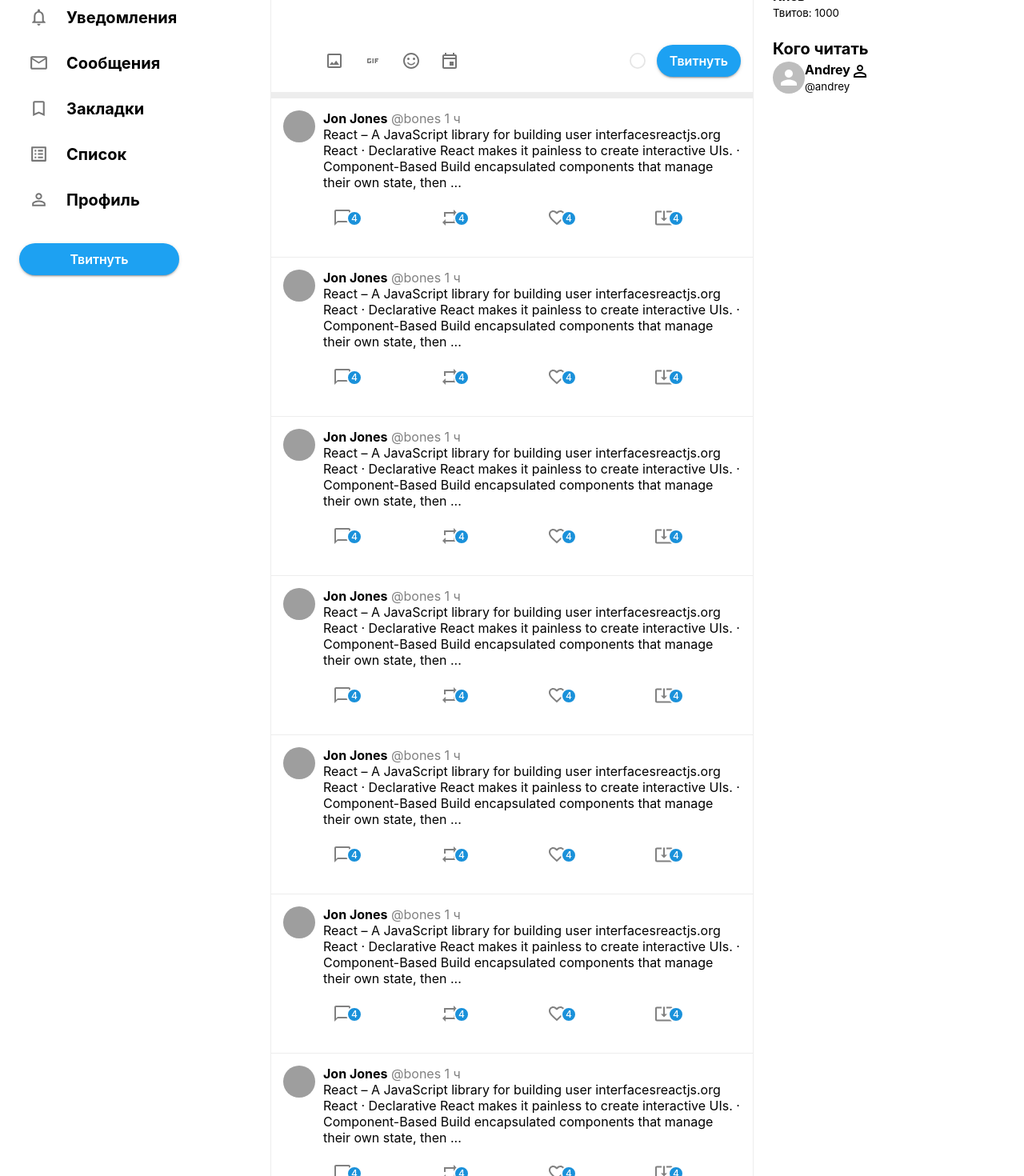
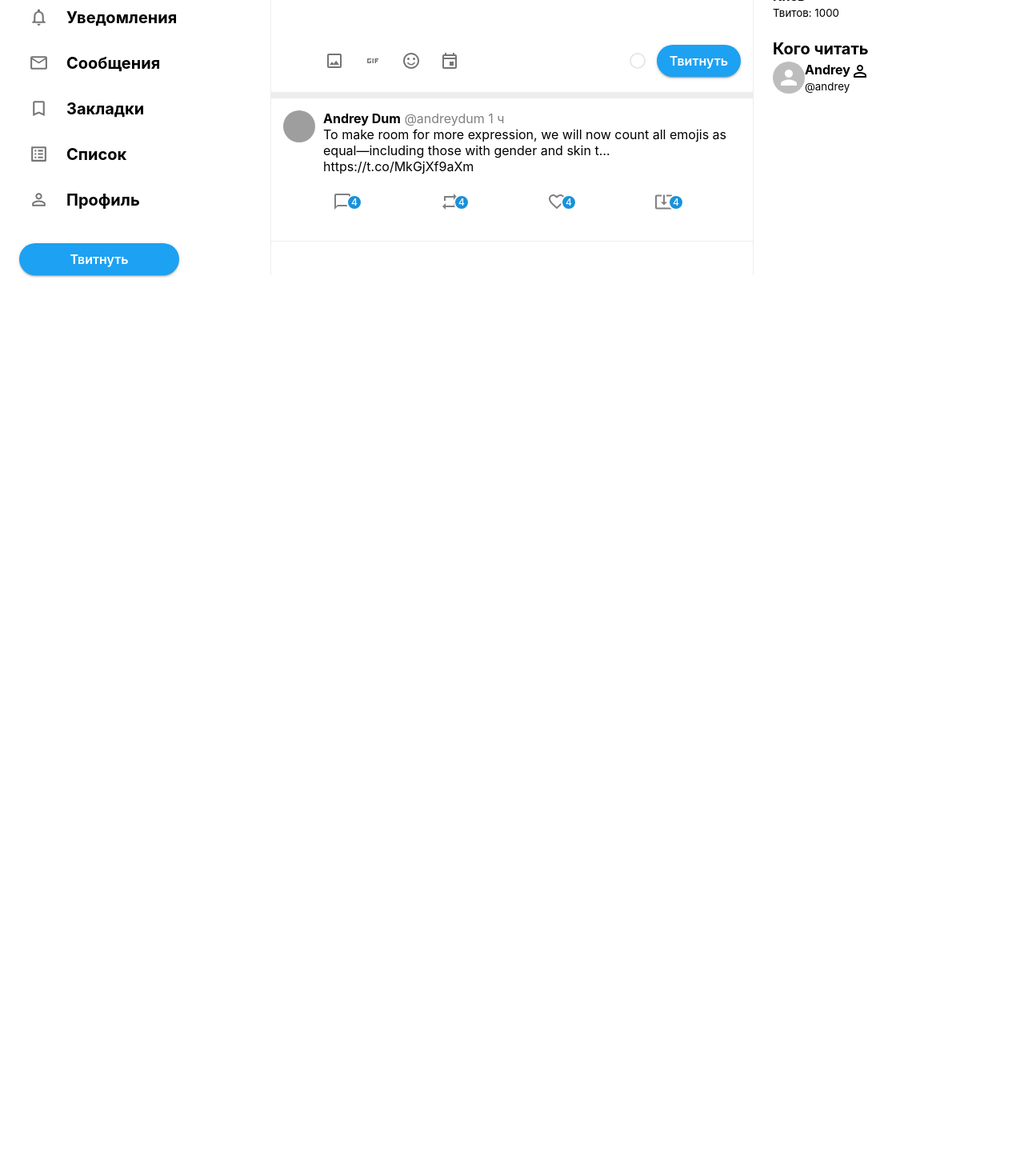
Before and after one commit to andrey-dum/twitter-ts, a React (Create React App) app: page / in a window 1280 px wide. Shown: the part 120-1590 px from the top of the page at 80% size. After the commit the page ends 800 px from the top, so only its background shows below. Built offline with nearby package versions, Linux system fonts and the light colour scheme; grey boxes are pictures that could not be loaded.

Commit message:
tweetsSaga. fetchtweets, isLoading

```diff
--- /dev/null
+++ b/public/tweets.json
@@ -0,0 +1,12 @@
+[
+    {
+        "created_at": "Wed Oct 10 20:19:24 +0000 2018",
+        "_id": 1050118621198921728,
+        "text": "To make room for more expression, we will now count all emojis as equal—including those with gender‍‍‍ ‍‍and skin t… https://t.co/MkGjXf9aXm",
+        "user": {
+            "fullname": "Andrey Dum",
+            "username": "andreydum",
+            "avatarUrl": "https://api.time.com/wp-content/uploads/2015/01/jon-jones.jpg"
+        }
+    }
+]
--- a/src/components/SearchTextField.tsx
+++ b/src/components/SearchTextField.tsx
@@ -1,5 +1,4 @@
 import { InputBase, withStyles } from '@material-ui/core';
-import React from 'react'
 
 
 export const SearchtextField = withStyles((theme) => ({
--- a/src/pages/Home/Home.tsx
+++ b/src/pages/Home/Home.tsx
@@ -4,7 +4,7 @@ import Grid from '@material-ui/core/Grid';
 import PermIdentityIcon from '@material-ui/icons/PermIdentity';
 import SearchIcon from '@material-ui/icons/Search';
 
-import { Avatar, Typography } from '@material-ui/core';
+import { Avatar, CircularProgress, Typography } from '@material-ui/core';
 import { Tweet } from '../../components/Tweet';
 import { SidebarMenu } from '../../components/SidebarMenu';
 
@@ -12,16 +12,29 @@ import { TweetBox } from '../../components/TweetBox';
 import { useHomeStyles } from './theme';
 import { SearchtextField } from '../../components/SearchTextField';
 
+import { useDispatch, useSelector } from 'react-redux'
+import { fetchTweets } from '../../store/tweets/actionCreators';
+import { selectTweetsLoading, selectTweetsItems } from '../../store/tweets/selectors';
+
 
 
 export const Home: React.FC = (): React.ReactElement => {
     const classes = useHomeStyles();
 
+    const dispatch = useDispatch()
+    const tweets = useSelector(selectTweetsItems)
+    const isLoading = useSelector(selectTweetsLoading)
+
+
+    React.useEffect(() => {
+        dispatch(fetchTweets());
+    }, [dispatch])
+
+
     return (
         <Container className={classes.wrapper} maxWidth="lg">
             <Grid container spacing={3}>
                 <Grid item xs={3}>
-
 
                     <SidebarMenu classes={classes} />
 
@@ -32,90 +45,18 @@ export const Home: React.FC = (): React.ReactElement => {
                         <TweetBox classes={classes} />
                         <div className={classes.tweetBoxDivider} />
 
-                        <Tweet
-                            classes={classes}
-                            text={
-                                `React – A JavaScript library for building user interfacesreactjs.org
-                                React · Declarative React makes it painless to create interactive UIs. · Component-Based Build encapsulated components that manage their own state, then ...`
-                            }
-                            user={{
-                                fullname: 'Jon Jones',
-                                username: 'bones',
-                                avatarUrl: 'https://api.time.com/wp-content/uploads/2015/01/jon-jones.jpg'
-                            }}
+                        { isLoading
+                            ? <div style={{textAlign: 'center', marginTop: '40px'}}><CircularProgress /></div>
+                            : tweets && tweets.map(tweet => (
+                            <Tweet
+                                key={tweet._id}
+                                classes={classes}
+                                text={tweet.text}
+                            user={tweet.user}
                         />
-                        <Tweet
-                            classes={classes}
-                            text={
-                                `React – A JavaScript library for building user interfacesreactjs.org
-                                React · Declarative React makes it painless to create interactive UIs. · Component-Based Build encapsulated components that manage their own state, then ...`
-                            }
-                            user={{
-                                fullname: 'Jon Jones',
-                                username: 'bones',
-                                avatarUrl: 'https://api.time.com/wp-content/uploads/2015/01/jon-jones.jpg'
-                            }}
-                        />
-                        <Tweet
-                            classes={classes}
-                            text={
-                                `React – A JavaScript library for building user interfacesreactjs.org
-                                React · Declarative React makes it painless to create interactive UIs. · Component-Based Build encapsulated components that manage their own state, then ...`
-                            }
-                            user={{
-                                fullname: 'Jon Jones',
-                                username: 'bones',
-                                avatarUrl: 'https://api.time.com/wp-content/uploads/2015/01/jon-jones.jpg'
-                            }}
-                        />
-                        <Tweet
-                            classes={classes}
-                            text={
-                                `React – A JavaScript library for building user interfacesreactjs.org
-                                React · Declarative React makes it painless to create interactive UIs. · Component-Based Build encapsulated components that manage their own state, then ...`
-                            }
-                            user={{
-                                fullname: 'Jon Jones',
-                                username: 'bones',
-                                avatarUrl: 'https://api.time.com/wp-content/uploads/2015/01/jon-jones.jpg'
-                            }}
-                        />
-                        <Tweet
-                            classes={classes}
-                            text={
-                                `React – A JavaScript library for building user interfacesreactjs.org
-                                React · Declarative React makes it painless to create interactive UIs. · Component-Based Build encapsulated components that manage their own state, then ...`
-                            }
-                            user={{
-                                fullname: 'Jon Jones',
-                                username: 'bones',
-                                avatarUrl: 'https://api.time.com/wp-content/uploads/2015/01/jon-jones.jpg'
-                            }}
-                        />
-                        <Tweet
-                            classes={classes}
-                            text={
-                                `React – A JavaScript library for building user interfacesreactjs.org
-                                React · Declarative React makes it painless to create interactive UIs. · Component-Based Build encapsulated components that manage their own state, then ...`
-                            }
-                            user={{
-                                fullname: 'Jon Jones',
-                                username: 'bones',
-                                avatarUrl: 'https://api.time.com/wp-content/uploads/2015/01/jon-jones.jpg'
-                            }}
-                        />
-                        <Tweet
-                            classes={classes}
-                            text={
-                                `React – A JavaScript library for building user interfacesreactjs.org
-                                React · Declarative React makes it painless to create interactive UIs. · Component-Based Build encapsulated components that manage their own state, then ...`
-                            }
-                            user={{
-                                fullname: 'Jon Jones',
-                                username: 'bones',
-                                avatarUrl: 'https://api.time.com/wp-content/uploads/2015/01/jon-jones.jpg'
-                            }}
-                        />
+                        ))}
+
+
                     </div>
                 </Grid>
                 <Grid item xs={3}>
--- /dev/null
+++ b/src/services/api/tweetsApi.ts
@@ -0,0 +1,11 @@
+import { TweetsState } from './../../store/tweets/state';
+import axios from 'axios'
+
+
+
+
+export const tweetsApi = {
+    fetchTweets(): Promise<TweetsState['items']> {
+        return axios.get('http://localhost:3000/tweets.json').then(({data}) => data)
+    }
+}
--- a/src/store/store.ts
+++ b/src/store/store.ts
@@ -1,3 +1,4 @@
+import { TweetsState } from './tweets/state';
 import { createStore, compose, applyMiddleware } from 'redux'
 import { rootReducer } from './index';
 import createSagaMiddleware from 'redux-saga'
@@ -13,6 +14,10 @@ const composeEnhancers = (typeof window !== 'undefined' && window.__REDUX_DEVTOO
 
 const sagaMiddleware = createSagaMiddleware()
 
+export interface RootState {
+    tweets: TweetsState;
+}
+
 export const store = createStore(rootReducer, composeEnhancers(applyMiddleware(
     sagaMiddleware
 )))
--- a/src/store/tweets/sagas.ts
+++ b/src/store/tweets/sagas.ts
@@ -1,12 +1,21 @@
-import { TweetsAtionsType } from './actionCreators';
-import { takeEvery } from 'redux-saga/effects'
+import { tweetsApi } from './../../services/api/tweetsApi';
+
+import { setTweets, TweetsAtionsType, setTweetsLoadingState } from './actionCreators';
+import { call, put, takeEvery, takeLatest } from 'redux-saga/effects'
+import { LoadingState } from './state';
 
 
 export function* fetchTweetsRequest() {
-  console.log('Saga work')
+  try {
+    const dataItems = yield call(tweetsApi.fetchTweets);
+    yield put(setTweets(dataItems))
+  } catch (error) {
+    yield put(setTweetsLoadingState(LoadingState.ERROR));
+  }
+
 }
 
 
 export function* tweetsSaga() {
-  yield takeEvery(TweetsAtionsType.FETCH_TWEETS, fetchTweetsRequest)
+  yield takeLatest(TweetsAtionsType.FETCH_TWEETS, fetchTweetsRequest)
 }
--- /dev/null
+++ b/src/store/tweets/selectors.ts
@@ -0,0 +1,13 @@
+import { createSelector } from 'reselect';
+import { RootState } from './../store';
+import { LoadingState, TweetsState } from './state';
+
+export const selectTweets = (state: RootState): TweetsState => state.tweets;
+
+export const selectTweetsItems = createSelector(selectTweets, tweets => tweets.items)
+
+
+export const selectLoadingState = (state: RootState): LoadingState => selectTweets(state).loadingState
+
+export const selectTweetsLoading = (state: RootState): boolean => selectLoadingState(state) === LoadingState.LOADING;
+export const selectTweetsLoaded = (state: RootState): boolean => selectLoadingState(state) === LoadingState.LOADED;
--- a/src/store/tweets/state.ts
+++ b/src/store/tweets/state.ts
@@ -1,10 +1,12 @@
 export enum LoadingState {
     LOADED = 'LOADED',
+    LOADING = 'LOADING',
     ERROR = 'ERROR',
     NEVER = 'NEVER'
 }
 
 export interface Tweet {
+    _id: string;
     text: string;
     user: {
         fullname: string;
--- a/src/store/tweets/tweetsReducer.ts
+++ b/src/store/tweets/tweetsReducer.ts
@@ -9,8 +9,33 @@ const initialTweetState: TweetsState = {
 
 export const tweetsReducer = produce((draft: Draft<TweetsState>, action: TweetsActions) => {
     // const {type, payload} = action
-    if (action.type === TweetsAtionsType.SET_TWEETS) {
-        draft.items = action.payload
+    switch (action.type) {
+        case TweetsAtionsType.SET_TWEETS:
+            draft.items = action.payload
+            draft.loadingState = LoadingState.LOADED;
+            break;
+
+        case TweetsAtionsType.FETCH_TWEETS:
+            draft.items = [];
+            draft.loadingState = LoadingState.LOADING;
+            break;
+
+        case TweetsAtionsType.SET_LOADING_STATE:
+            draft.loadingState = action.payload
+            break;
+
+        default:
+            break;
     }
 
+    // if (action.type === TweetsAtionsType.SET_TWEETS) {
+    //     draft.items = action.payload
+    //     draft.loadingState = LoadingState.LOADED;
+    // }
+
+    // if (action.type === TweetsAtionsType.SET_LOADING_STATE) {
+    //     draft.loadingState = action.payload
+    // }
+
+
 }, initialTweetState)
--- a/tsconfig.json
+++ b/tsconfig.json
@@ -18,7 +18,7 @@
     "resolveJsonModule": true,
     "isolatedModules": true,
     "noEmit": true,
-    "jsx": "react-jsx"
+    "jsx": "react"
   },
   "include": [
     "src"
```
Also changed, not shown: src/store/tweets/actionCreators.ts (+13 -2 lines), 1 other file (tests, documents, lock files or other folders).
